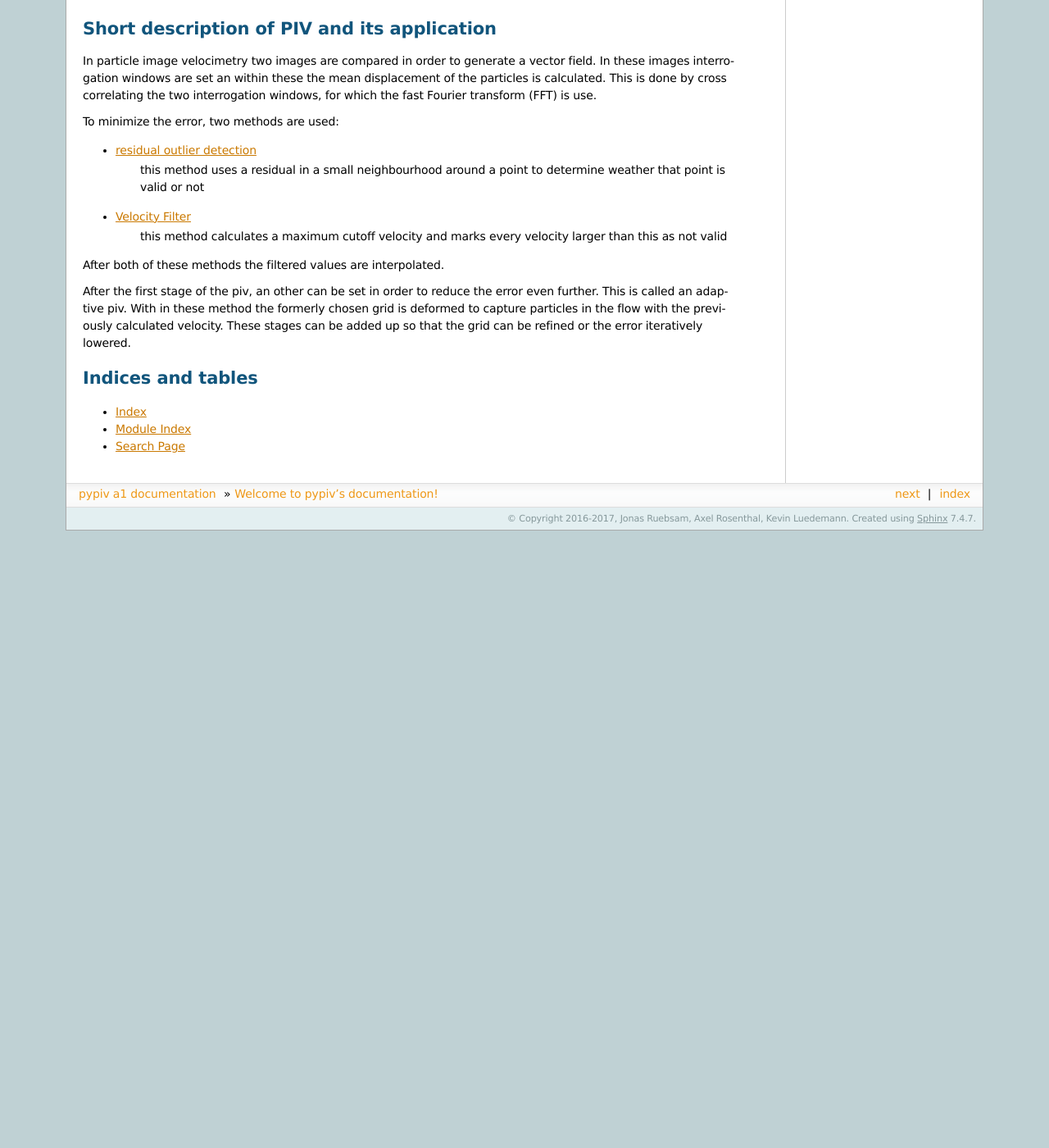
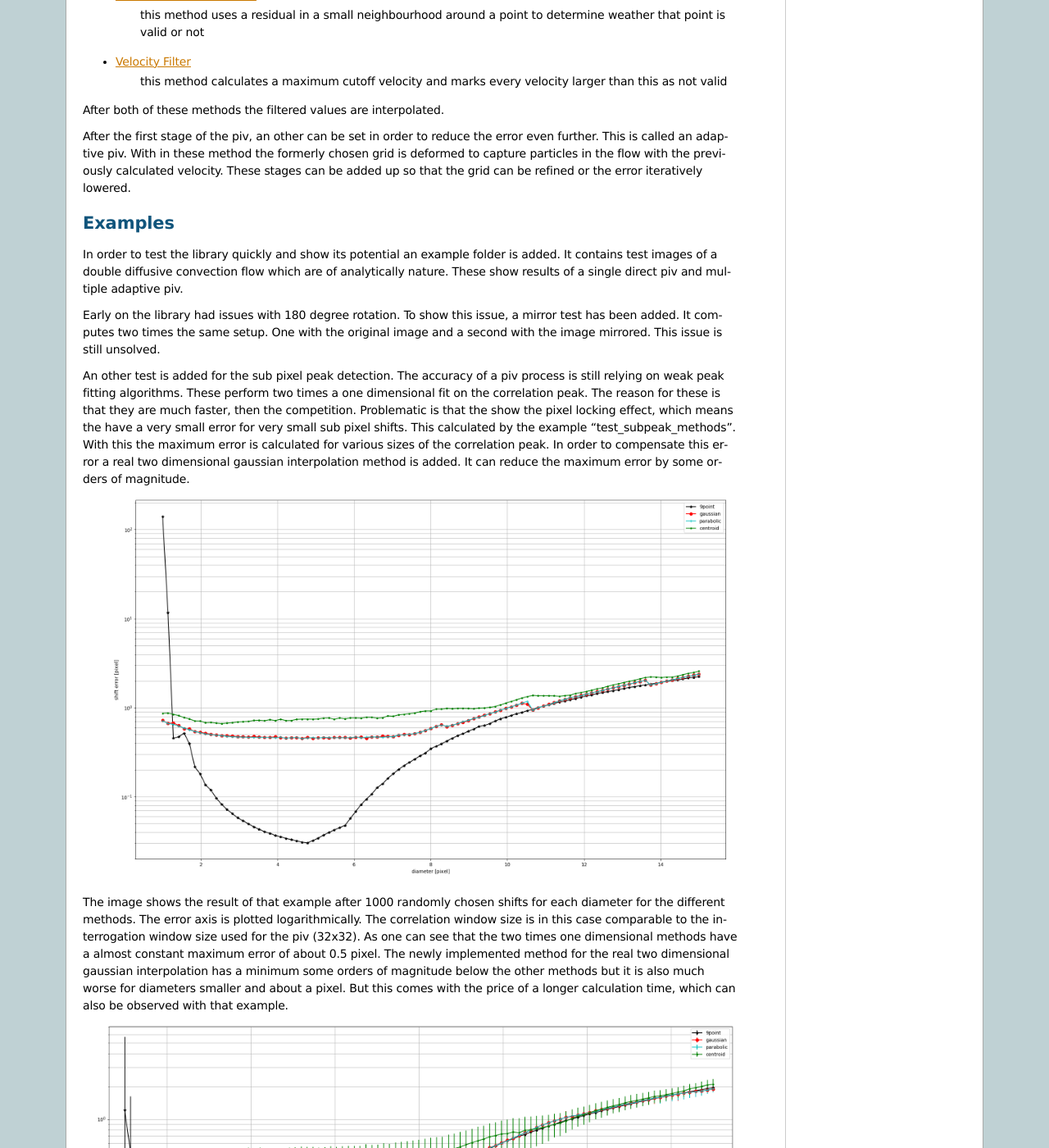
Before and after one commit to jruebsam/pypiv, a Sphinx documentation site: the page built from doc/index.rst, in a window 1280 px wide and 1400 px high, scrolled down 484 px. Shown: the whole window at 82% size. Built offline with Sphinx 7.4.7, drawn with Linux system fonts in a browser that asks for light colours; formulas are drawn with MathJax 3; before the commit the page ends 1131 px from its top, so only the background shows below that; some of the changed text lies outside the part shown.

Commit message:
added text to index
In addition the test for sub pixel peak detection is changed.
    it now also calculates the mean error and plots both into a single
    figure
The documentation directory is cleaned up as well

```diff
--- a/doc/index.rst
+++ b/doc/index.rst
@@ -5,21 +5,9 @@
 
 Welcome to pypiv's documentation!
 =================================
-
-.. toctree::
-   :maxdepth: 2
-   :caption: Contents:
-
-   direct_piv
-   adaptiv_piv
-   velofilter
-   filters
-   interpolator
-   grid_deformator
-   fft_correlator
-   grid_spec
-   velocity_scaler
-   peak_detection
+The pypiv API is developed by the pypiv Developmentteam in 2016 and 2017 under the BSD3 clause.
+Initially designed to perform particle image velocimetry for double diffusive convection, the API is also capable of many more tasks.
+The Usage, described below is optimized for fluid flow and the API is not yet tested for more applications.
 
 
 General Information
@@ -39,9 +27,9 @@
 
 To minimize the error, two methods are used:
 
-* :doc:`residual outlier detection <filters>`
+* :doc:`residual outlier detection <piv/filters>`
    this method uses a residual in a small neighbourhood around a point to determine weather that point is valid or not
-* :doc:`Velocity Filter <velofilter>`
+* :doc:`Velocity Filter <piv/velofilter>`
    this method calculates a maximum cutoff velocity and marks every velocity larger than this as not valid
 
 After both of these methods the filtered values are interpolated.
@@ -51,6 +39,70 @@
 With in these method the formerly chosen grid is deformed to capture particles in the flow with the previously calculated velocity.
 These stages can be added up so that the grid can be refined or the error iteratively lowered.
 
+Examples
+========
+In order to test the library quickly and show its potential an example folder is added.
+It contains test images of a double diffusive convection flow which are of analytically nature.
+These show results of a single direct piv and multiple adaptive piv.
+
+Early on the library had issues with 180 degree rotation.
+To show this issue, a mirror test has been added.
+It computes two times the same setup.
+One with the original image and a second with the image mirrored.
+This issue is still unsolved.
+
+An other test is added for the sub pixel peak detection.
+The accuracy of a piv process is still relying on weak peak fitting algorithms.
+These perform two times a one dimensional fit on the correlation peak.
+The reason for these is that they are much faster, then the competition.
+Problematic is that the show the pixel locking effect, which means the have a very small error for very small sub pixel shifts.
+This calculated by the example "test_subpeak_methods".
+With this the maximum error is calculated for various sizes of the correlation peak.
+In order to compensate this error a real two dimensional gaussian interpolation method is added.
+It can reduce the maximum error by some orders of magnitude.
+
+.. image:: _static/max_error_subpeak_windowsize_32.png
+
+The image shows the result of that example after 1000 randomly chosen shifts for each diameter for the different methods.
+The error axis is plotted logarithmically.
+The correlation window size is in this case comparable to the interrogation window size used for the piv (32x32).
+As one can see that the two times one dimensional methods have a almost constant maximum error of about 0.5 pixel.
+The newly implemented method for the real two dimensional gaussian interpolation has a minimum some orders of magnitude below the other methods but it is also much worse for diameters smaller and about a pixel.
+But this comes with the price of a longer calculation time, which can also be observed with that example.
+
+.. image:: _static/mean_error_subpeak_windowsize_32.png
+
+The two times one dimensional interpolation methods do show a large maximum error.
+But considering the mean error of 1000 trials as shown in the image above the error is tolerable.
+The error bars are calculated by the standard deviation of the trials.
+This can also be calculated by the example mentioned above.
+
+Test
+====
+In order to assure the usability of the API unittest have been added.
+These test every component of the API separately.
+For these the pytest API has to be installed.
+The test are located in the test folder of the root directory.
+
+
+API Documentation
+=================
+
+.. toctree::
+   :maxdepth: 2
+   :caption: Contents:
+
+   piv/direct_piv
+   piv/grid_spec
+   piv/fft_correlator
+   piv/peak_detection
+   piv/adaptiv_piv
+   piv/velocity_scaler
+   piv/interpolator
+   piv/grid_deformator
+   piv/velofilter
+   piv/filters
+
 
 Indices and tables
 ==================
```
Also changed, not shown: doc/_static/max_error_subpeak_windowsize_32.png (added), doc/_static/mean_error_subpeak_windowsize_32.png (added), doc/piv/adaptiv_piv.rst (renamed from doc/adaptiv_piv.rst), doc/piv/direct_piv.rst (renamed from doc/direct_piv.rst), doc/piv/fft_correlator.rst (renamed from doc/fft_correlator.rst), doc/piv/filters.rst (renamed from doc/filters.rst), doc/piv/grid_deformator.rst (renamed from doc/grid_deformator.rst), doc/piv/grid_spec.rst (renamed from doc/grid_spec.rst), doc/piv/interpolator.rst (renamed from doc/interpolator.rst), doc/piv/peak_detection.rst (renamed from doc/peak_detection.rst), doc/piv/velocity_scaler.rst (renamed from doc/velocity_scaler.rst), doc/piv/velofilter.rst (renamed from doc/velofilter.rst), 3 other files.
